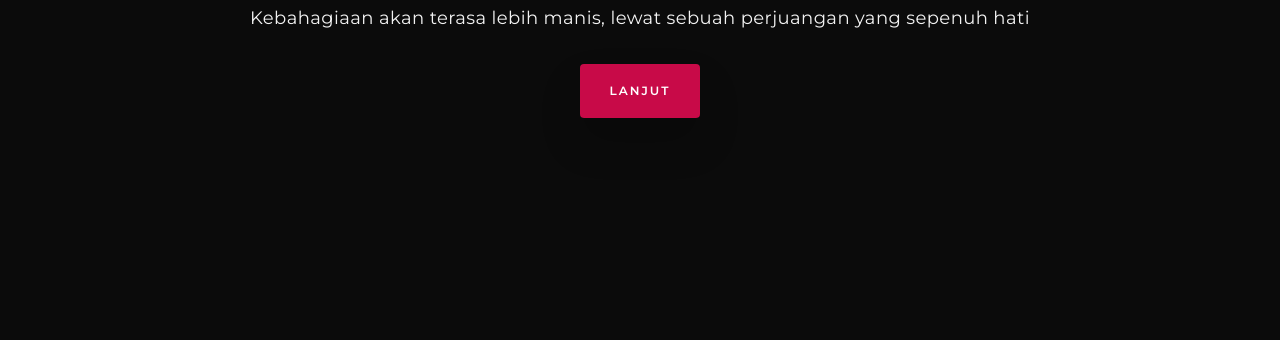
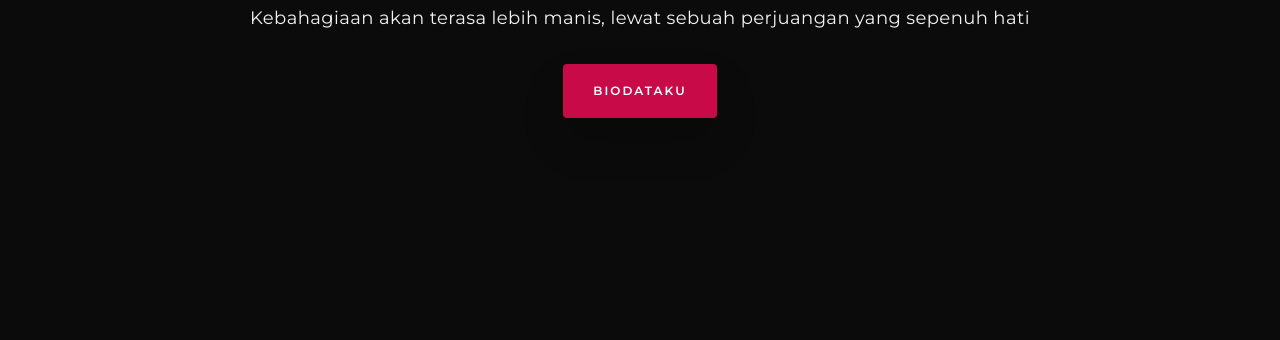
Before and after one commit to frmdeveloper/biodata, a plain HTML site: page index.html in a window 1280 px wide. Shown: the part 392-732 px from the top of the page. Drawn offline with nearby package versions, Linux system fonts and the light colour scheme.

Commit message:
update index.html

```diff
--- a/index.html
+++ b/index.html
@@ -40,7 +40,7 @@
 <h2 class="font-alt font-w-600 letter-spacing-2 m-0 mt-3 opacity-9-5 text-uppercase text-white title-sm-extra-large-2 title-extra-large-4">FRM Developer</h2>
 <span class="d-block font-alt mt-2 opacity-9-5 text-white title-sm-extra-large title-extra-large-3">Manusia</span>
 <span class="d-block font-alt mb-2 mt-2 opacity-9-5 text-white text-extra-large">Kebahagiaan akan terasa lebih manis, lewat sebuah perjuangan yang sepenuh hati</span>
-<a href="#profile" class="page-scroll btn box-shadow-wide btn-base-color btn-large m-0 mt-4">Lanjut</a>
+<a href="#profile" class="page-scroll btn box-shadow-wide btn-base-color btn-large m-0 mt-4">Biodataku</a>
 </div>
 
 </div>
```
